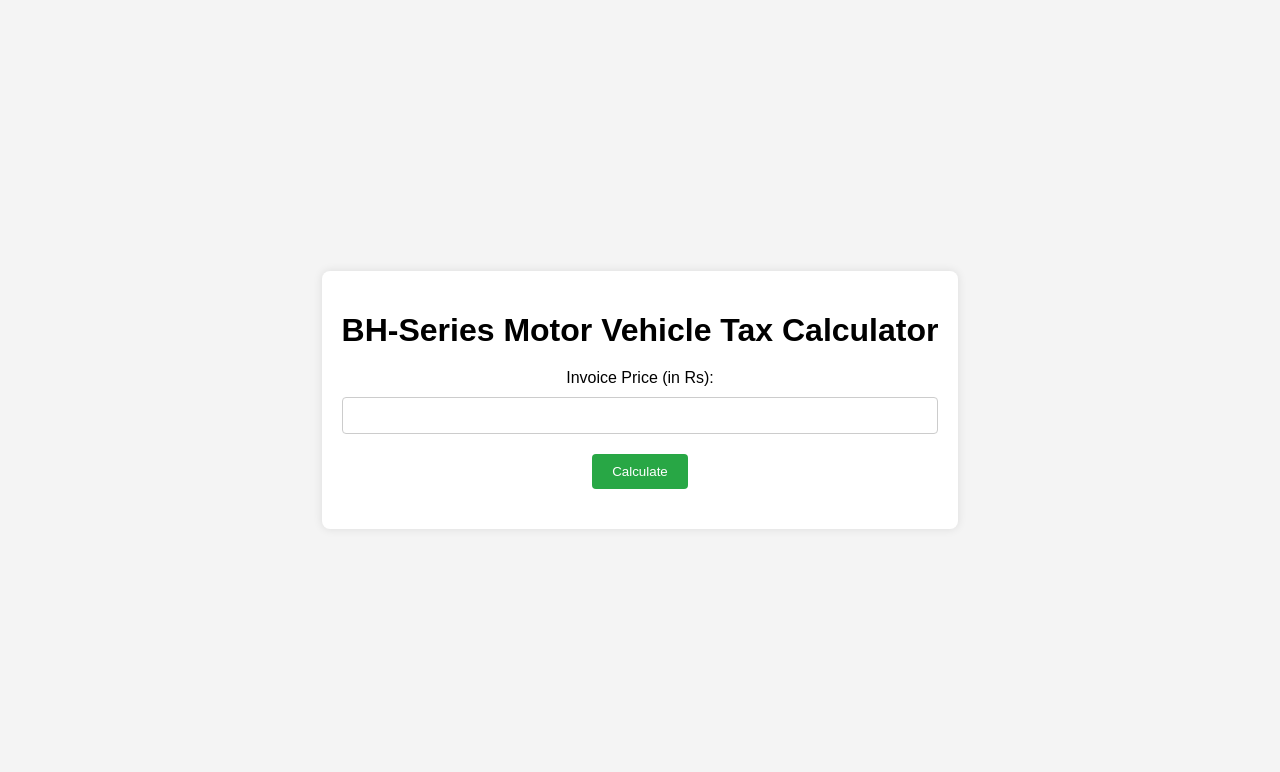
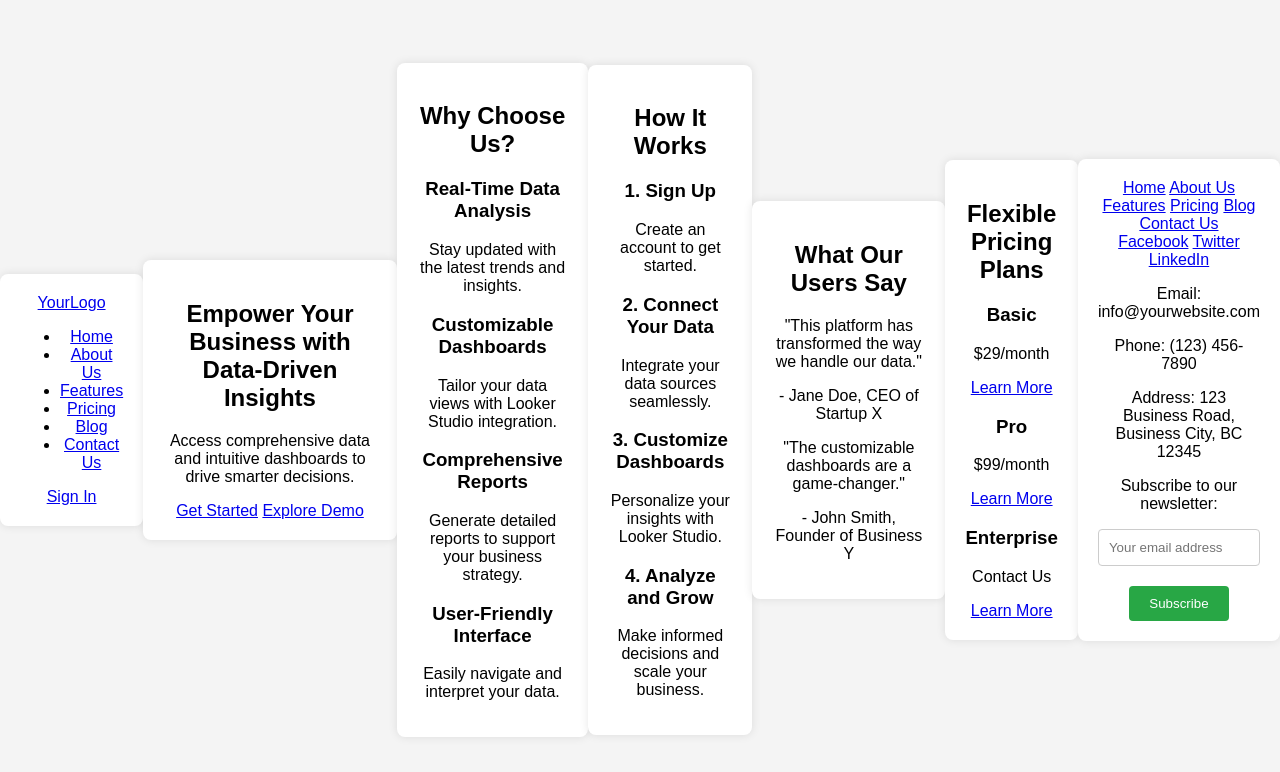
Before and after one commit to anushP07/calculation, a plain HTML site: page index.html in a window 1280 px wide. Drawn offline with Linux system fonts and the light colour scheme.

Commit message:
index.html

```diff
--- a/index.html
+++ b/index.html
@@ -3,19 +3,147 @@
 <head>
     <meta charset="UTF-8">
     <meta name="viewport" content="width=device-width, initial-scale=1.0">
-    <title>BH-Series Tax Calculator</title>
+    <title>Business Data Insights</title>
     <link rel="stylesheet" href="styles.css">
 </head>
 <body>
-    <div class="container">
-        <h1>BH-Series Motor Vehicle Tax Calculator</h1>
-        <form id="taxForm">
-            <label for="invoicePrice">Invoice Price (in Rs):</label>
-            <input type="number" id="invoicePrice" name="invoicePrice" required>
-            <button type="button" onclick="calculateTax()">Calculate</button>
-        </form>
-        <div id="result"></div>
-    </div>
-    <script src="script.js"></script>
+    <header>
+        <div class="container">
+            <div class="logo">
+                <a href="#">YourLogo</a>
+            </div>
+            <nav>
+                <ul>
+                    <li><a href="#">Home</a></li>
+                    <li><a href="#">About Us</a></li>
+                    <li><a href="#">Features</a></li>
+                    <li><a href="#">Pricing</a></li>
+                    <li><a href="#">Blog</a></li>
+                    <li><a href="#">Contact Us</a></li>
+                </ul>
+            </nav>
+            <div class="signin">
+                <a href="#">Sign In</a>
+            </div>
+        </div>
+    </header>
+
+    <section class="hero">
+        <div class="container">
+            <h1>Empower Your Business with Data-Driven Insights</h1>
+            <p>Access comprehensive data and intuitive dashboards to drive smarter decisions.</p>
+            <div class="cta-buttons">
+                <a href="#" class="btn">Get Started</a>
+                <a href="#" class="btn secondary">Explore Demo</a>
+            </div>
+        </div>
+    </section>
+
+    <section class="features">
+        <div class="container">
+            <h2>Why Choose Us?</h2>
+            <div class="feature-block">
+                <h3>Real-Time Data Analysis</h3>
+                <p>Stay updated with the latest trends and insights.</p>
+            </div>
+            <div class="feature-block">
+                <h3>Customizable Dashboards</h3>
+                <p>Tailor your data views with Looker Studio integration.</p>
+            </div>
+            <div class="feature-block">
+                <h3>Comprehensive Reports</h3>
+                <p>Generate detailed reports to support your business strategy.</p>
+            </div>
+            <div class="feature-block">
+                <h3>User-Friendly Interface</h3>
+                <p>Easily navigate and interpret your data.</p>
+            </div>
+        </div>
+    </section>
+
+    <section class="how-it-works">
+        <div class="container">
+            <h2>How It Works</h2>
+            <div class="step">
+                <h3>1. Sign Up</h3>
+                <p>Create an account to get started.</p>
+            </div>
+            <div class="step">
+                <h3>2. Connect Your Data</h3>
+                <p>Integrate your data sources seamlessly.</p>
+            </div>
+            <div class="step">
+                <h3>3. Customize Dashboards</h3>
+                <p>Personalize your insights with Looker Studio.</p>
+            </div>
+            <div class="step">
+                <h3>4. Analyze and Grow</h3>
+                <p>Make informed decisions and scale your business.</p>
+            </div>
+        </div>
+    </section>
+
+    <section class="testimonials">
+        <div class="container">
+            <h2>What Our Users Say</h2>
+            <div class="testimonial">
+                <p>"This platform has transformed the way we handle our data."</p>
+                <p>- Jane Doe, CEO of Startup X</p>
+            </div>
+            <div class="testimonial">
+                <p>"The customizable dashboards are a game-changer."</p>
+                <p>- John Smith, Founder of Business Y</p>
+            </div>
+        </div>
+    </section>
+
+    <section class="pricing">
+        <div class="container">
+            <h2>Flexible Pricing Plans</h2>
+            <div class="pricing-tier">
+                <h3>Basic</h3>
+                <p>$29/month</p>
+                <a href="#" class="btn">Learn More</a>
+            </div>
+            <div class="pricing-tier">
+                <h3>Pro</h3>
+                <p>$99/month</p>
+                <a href="#" class="btn">Learn More</a>
+            </div>
+            <div class="pricing-tier">
+                <h3>Enterprise</h3>
+                <p>Contact Us</p>
+                <a href="#" class="btn">Learn More</a>
+            </div>
+        </div>
+    </section>
+
+    <footer>
+        <div class="container">
+            <div class="footer-links">
+                <a href="#">Home</a>
+                <a href="#">About Us</a>
+                <a href="#">Features</a>
+                <a href="#">Pricing</a>
+                <a href="#">Blog</a>
+                <a href="#">Contact Us</a>
+            </div>
+            <div class="social-media">
+                <a href="#">Facebook</a>
+                <a href="#">Twitter</a>
+                <a href="#">LinkedIn</a>
+            </div>
+            <div class="contact-info">
+                <p>Email: info@yourwebsite.com</p>
+                <p>Phone: (123) 456-7890</p>
+                <p>Address: 123 Business Road, Business City, BC 12345</p>
+            </div>
+            <div class="newsletter">
+                <p>Subscribe to our newsletter:</p>
+                <input type="email" placeholder="Your email address">
+                <button class="btn">Subscribe</button>
+            </div>
+        </div>
+    </footer>
 </body>
 </html>
```
